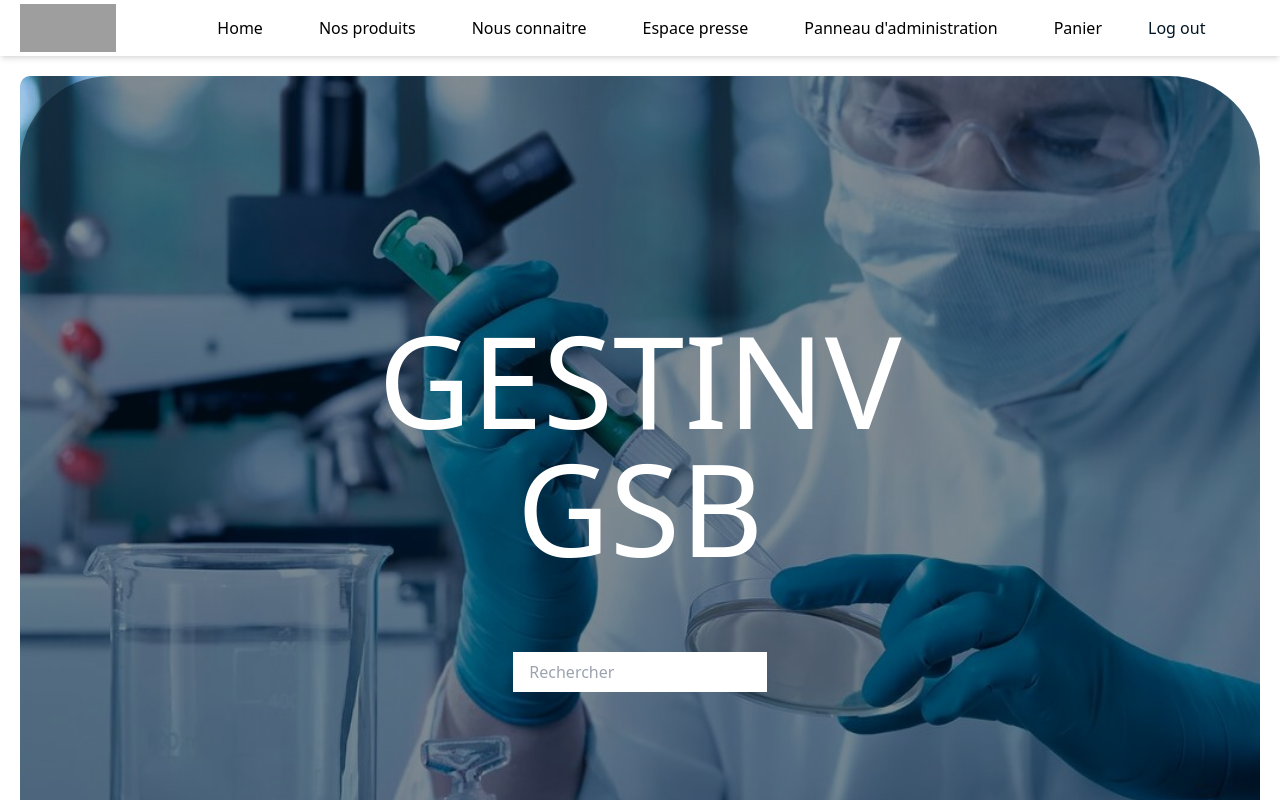
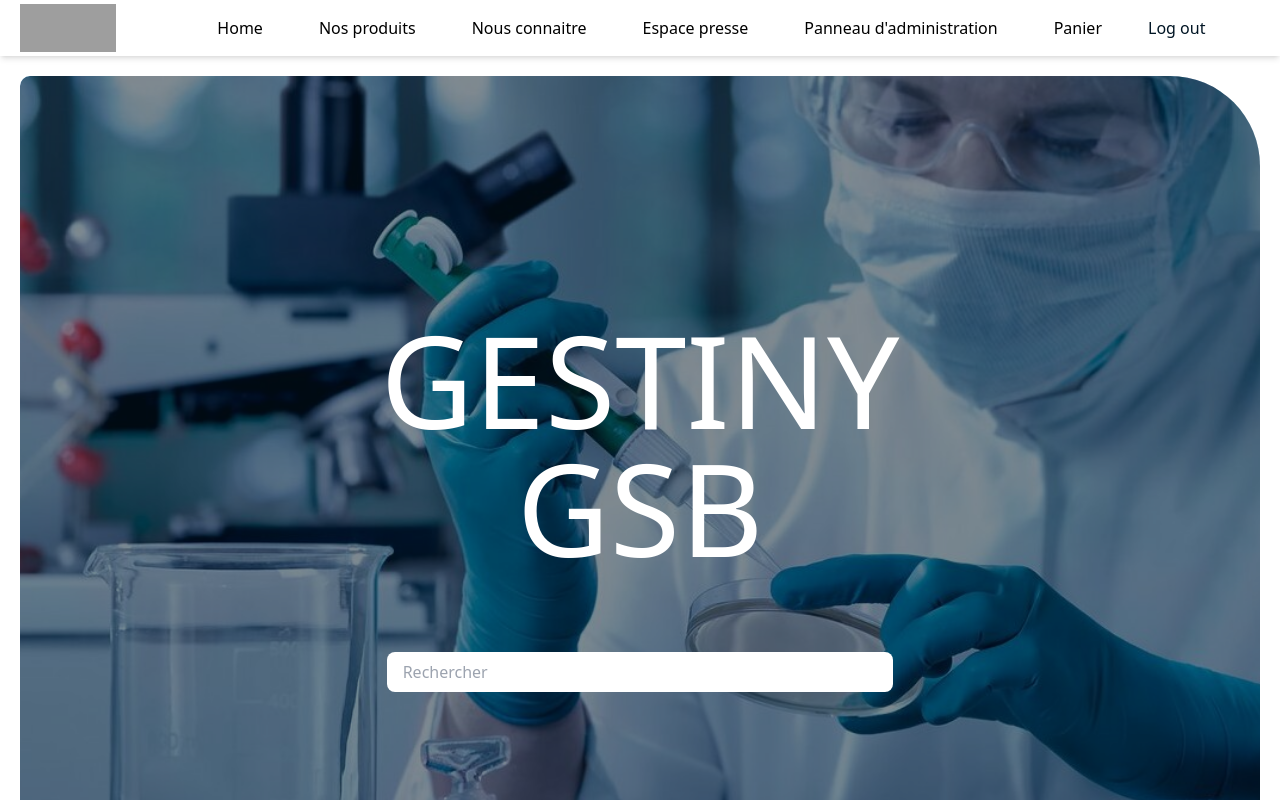
Before and after one commit to Shabich/GestInv, a React (Vite) app in the folder frontend/: page / in a window 1280 px wide. Shown: the top 800 px of the page. Built offline with nearby package versions, Linux system fonts and the light colour scheme; grey boxes are pictures that could not be loaded.

Commit message:
modif visuel image Home.tsx

```diff
--- a/frontend/src/page/Home.tsx
+++ b/frontend/src/page/Home.tsx
@@ -1,9 +1,11 @@
 function Home() {
+
+
   return (
     <div>
       {/* Section principale */}
       <div
-  className="relative text-center bg-home bg-cover bg-center bg-no-repeat overflow-hidden flex flex-col justify-center items-center p-20 md:p-60"
+  className="relative text-center bg-home bg-cover bg-center bg-no-repeat overflow-hidden flex flex-col justify-center items-center  p-20 md:p-60"
   style={{
     borderTopRightRadius: '90px',
     borderBottomRightRadius: '10px',
@@ -12,16 +14,16 @@ function Home() {
   }}
 >
   {/* Superposition sombre */}
-  <div className="absolute inset-0 bg-black opacity-50 rounded-[90px_10px_10px_90px]" />
+  <div className="absolute inset-0 bg-black opacity-50 rounded-[10px_10px_10px_90px]" />
 
   {/* Contenu */}
   <div className="relative z-10">
     <h4 className="font-Oswald text-white text-5xl md:text-7xl lg:text-9xl mb-10 md:mb-20">
-      GESTINV GSB
+      GESTINY GSB
     </h4>
     <input
       type="text"
-      className="px-4 py-2 w-full md:w-1/2 lg:w-1/3"
+      className="px-4 py-2 w-full md:w-1/2 lg:w-2/3 rounded-lg"
       placeholder="Rechercher"
     />
   </div>
```
